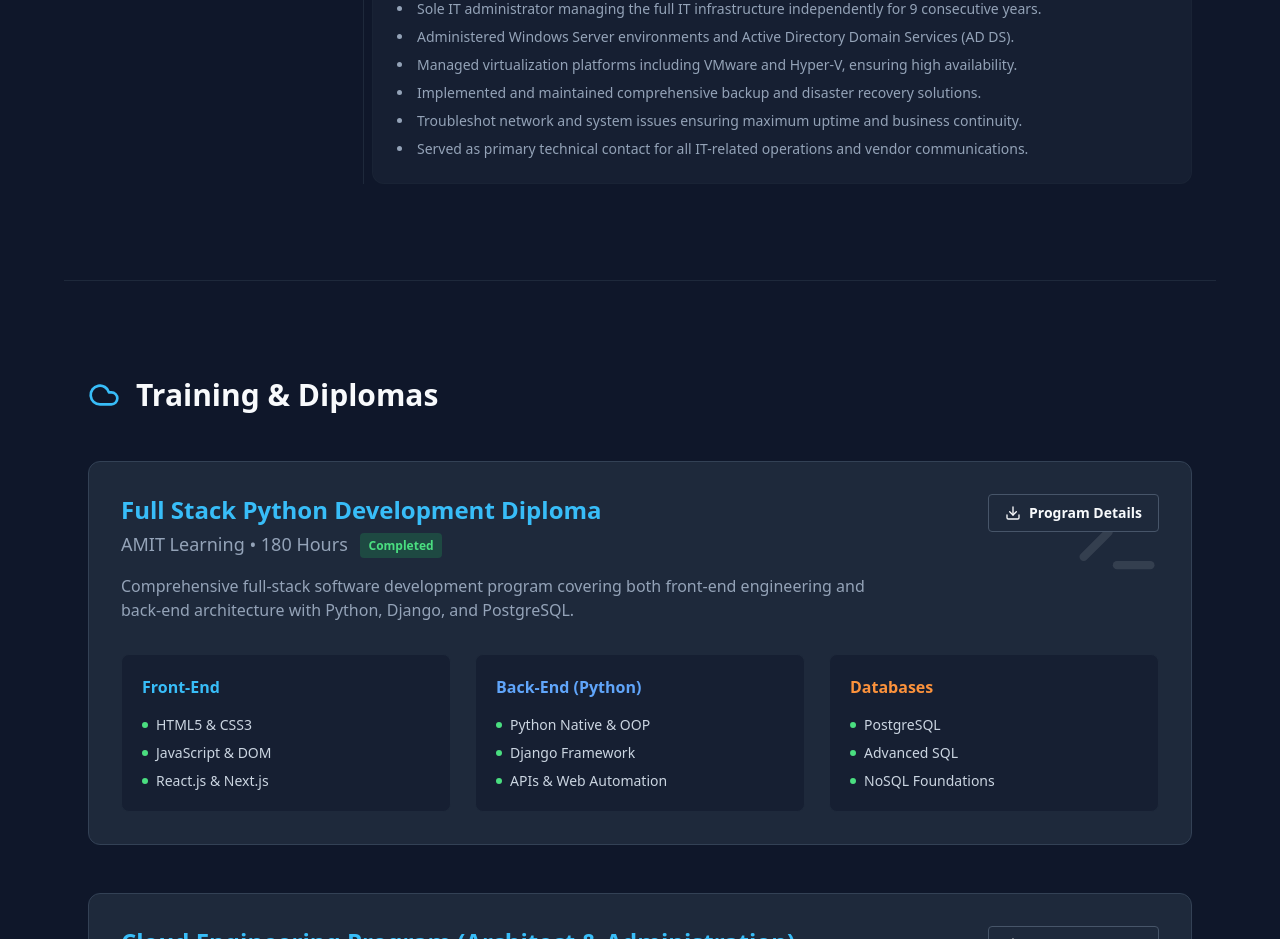
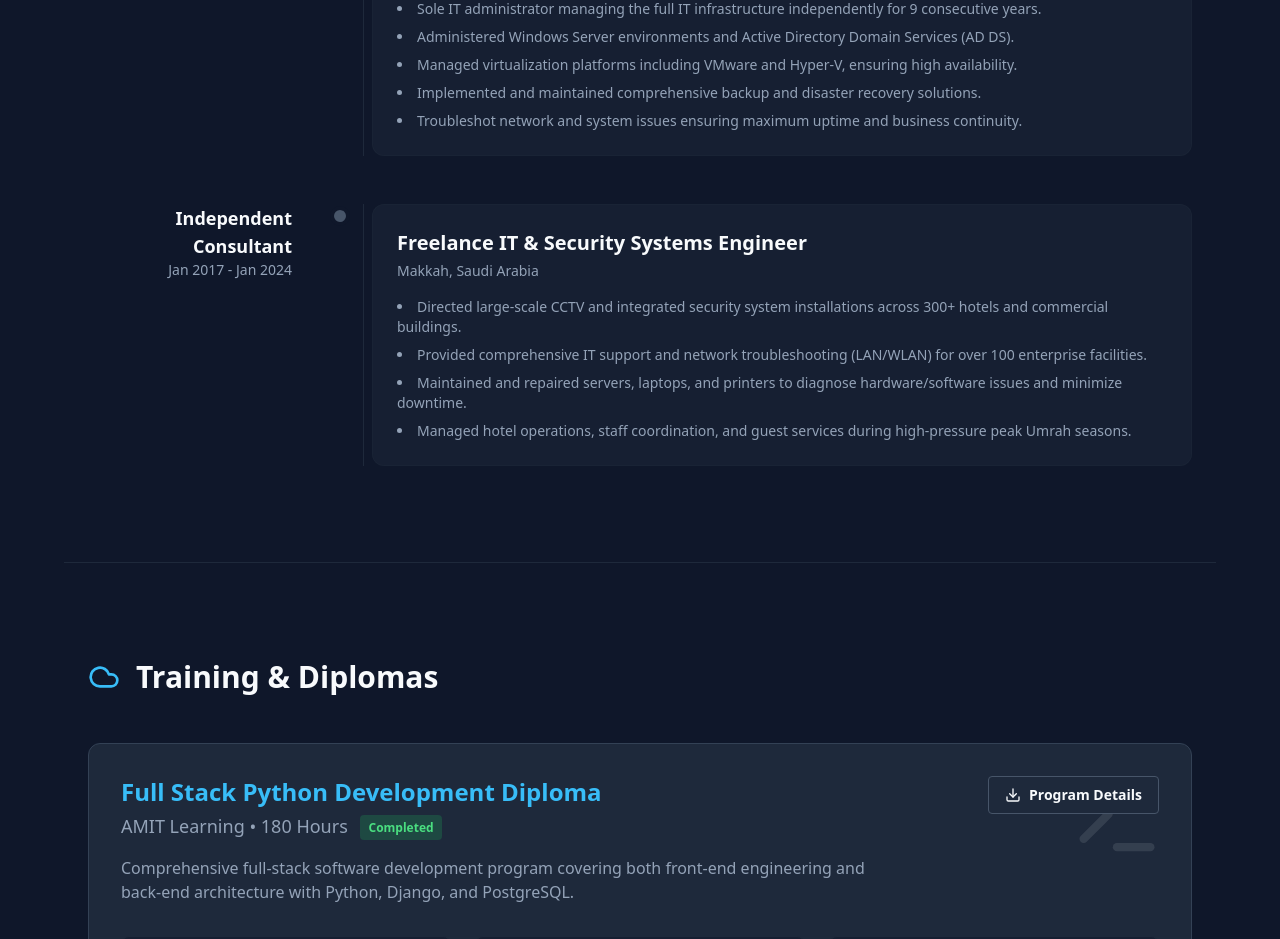
Before and after one commit to engmohammedomar533/portfolio, a React (Vite) app: page / in a window 1280 px wide. Shown: the part 3380-4319 px from the top of the page. Built offline with nearby package versions, Linux system fonts and the light colour scheme.

Commit message:
Add Freelance IT and Security Systems Engineer to Experience timeline

```diff
--- a/src/App.tsx
+++ b/src/App.tsx
@@ -271,7 +271,28 @@ function App() {
                     <li>Managed virtualization platforms including VMware and Hyper-V, ensuring high availability.</li>
                     <li>Implemented and maintained comprehensive backup and disaster recovery solutions.</li>
                     <li>Troubleshot network and system issues ensuring maximum uptime and business continuity.</li>
-                    <li>Served as primary technical contact for all IT-related operations and vendor communications.</li>
+                  </ul>
+                </div>
+              </div>
+            </div>
+
+            {/* Job 5 */}
+            <div className="relative pl-8 md:pl-0">
+              <div className="hidden md:block absolute left-1/4 top-0 bottom-0 w-px bg-surface -ml-px"></div>
+              <div className="md:grid md:grid-cols-4 md:gap-8 items-start">
+                <div className="mb-4 md:mb-0 md:text-right md:pr-12 relative">
+                  <div className="hidden md:block absolute right-0 top-1.5 w-3 h-3 bg-slate-600 rounded-full translate-x-1.5 ring-4 ring-background"></div>
+                  <h4 className="font-bold text-lg">Independent Consultant</h4>
+                  <p className="text-sm text-muted">Jan 2017 - Jan 2024</p>
+                </div>
+                <div className="md:col-span-3 bg-surface/50 p-6 rounded-xl border border-slate-800/50">
+                  <h3 className="text-xl font-bold mb-1">Freelance IT & Security Systems Engineer</h3>
+                  <p className="text-muted text-sm mb-4">Makkah, Saudi Arabia</p>
+                  <ul className="space-y-2 text-sm text-slate-400 list-disc list-inside">
+                    <li>Directed large-scale CCTV and integrated security system installations across 300+ hotels and commercial buildings.</li>
+                    <li>Provided comprehensive IT support and network troubleshooting (LAN/WLAN) for over 100 enterprise facilities.</li>
+                    <li>Maintained and repaired servers, laptops, and printers to diagnose hardware/software issues and minimize downtime.</li>
+                    <li>Managed hotel operations, staff coordination, and guest services during high-pressure peak Umrah seasons.</li>
                   </ul>
                 </div>
               </div>
```
